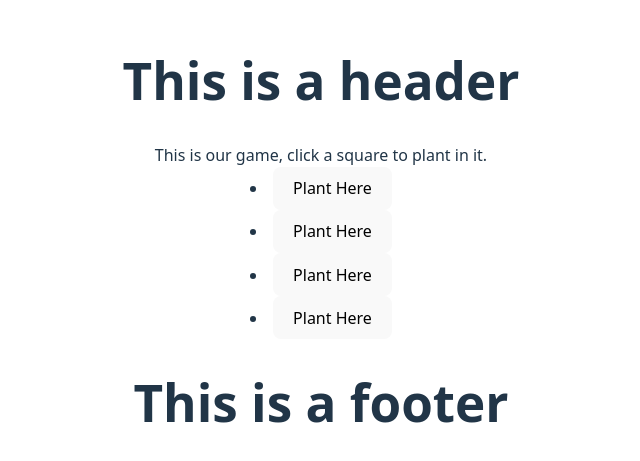
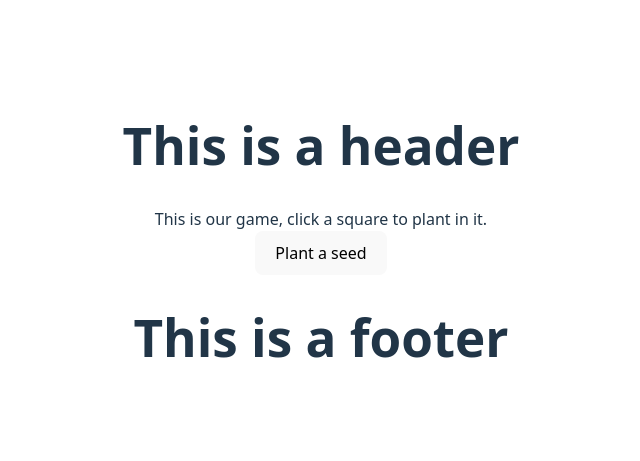
Before and after one commit to JacobWoodbury/inClassStates, a React (Vite) app: page / in a window 1280 px wide. Shown: the part 159-620 px from the top of the page, without its empty margins (319-959 px from the left). Built offline with nearby package versions, Linux system fonts and the light colour scheme.

Commit message:
planting working ish

```diff
--- a/src/components/Game.jsx
+++ b/src/components/Game.jsx
@@ -1,33 +1,31 @@
-import React from "react"
+import React from "react";
 
 export default function Game(){
     const seedling = <a href="https://www.flaticon.com/free-icons/sprout" title="sprout icons"></a>
-    const [bagItems, setBagItems] = React.useState(["wheat"]);
-    const [farmItems, setFarmItems] = React.useState(["","","",""]);
+    const [bagItems, setBagItems] = React.useState(["wheat", "flower"]);
+    const [farmItems, setFarmItems] = React.useState([]);
     const [currentSeed, setCurrentSeed] = React.useState("Wheat");
 
+    const mappedFarmItems = farmItems.map((item) => (plant(item)))
     function addSeed() {
 
         setFarmItems((prev) => {
-            [...prev, currentSeed]
+           return([...prev, currentSeed])
         })
 
 
     }
     function plant(current){
-        if(current === ""){
-            return(<li key={Date.now()}><button className="plantButton" onClick={(addSeed)}>Plant Here</button></li>)
-        }else{
-            return(<li key={Date.now()}>{current}</li>)
-        }
+        return(<li>{current}</li>)
     }
-    const mappedFarmItems = farmItems.map((item) => (plant(item)))
+
 
     return(
         <>
             <div className="description">This is our game, click a square to plant in it.</div>
 
             <section className="farm">
+                <button className="plantButton" onClick={addSeed}>Plant a seed</button>
                 {mappedFarmItems}
 
             </section>
```
